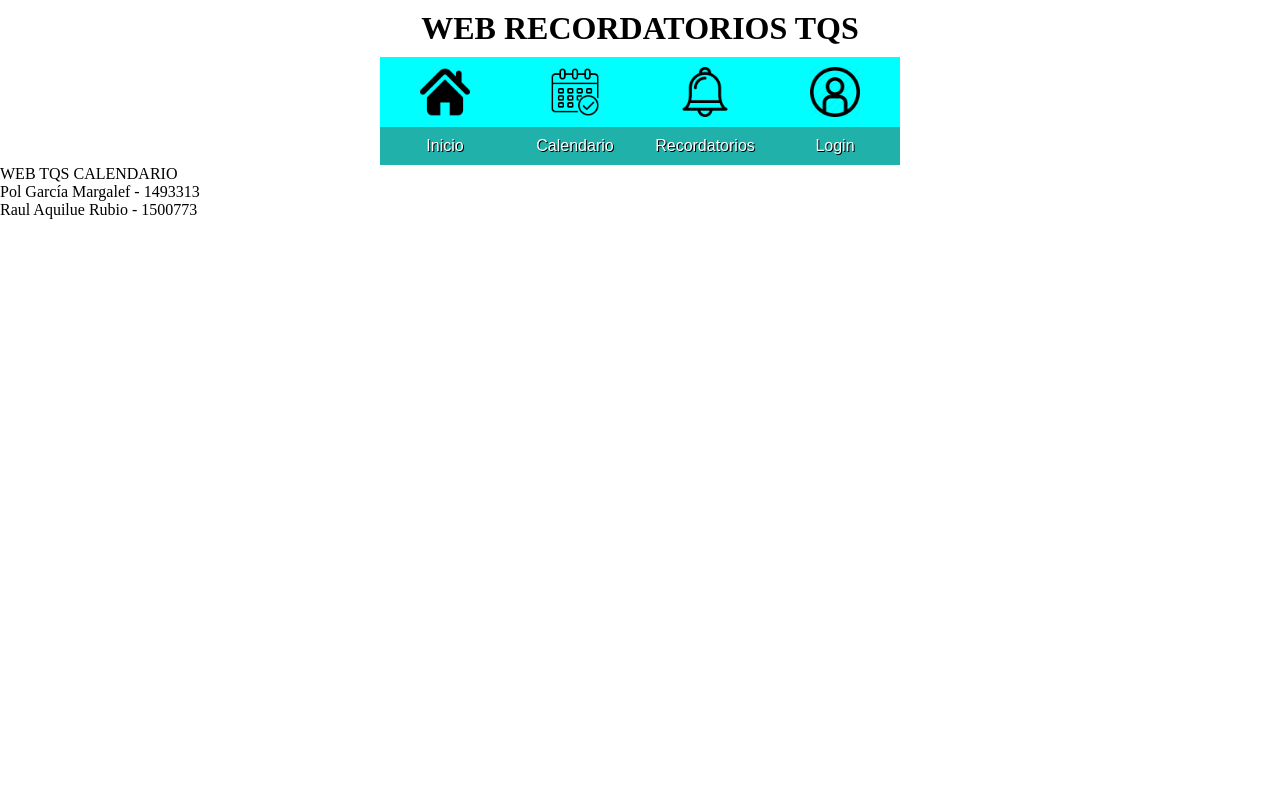
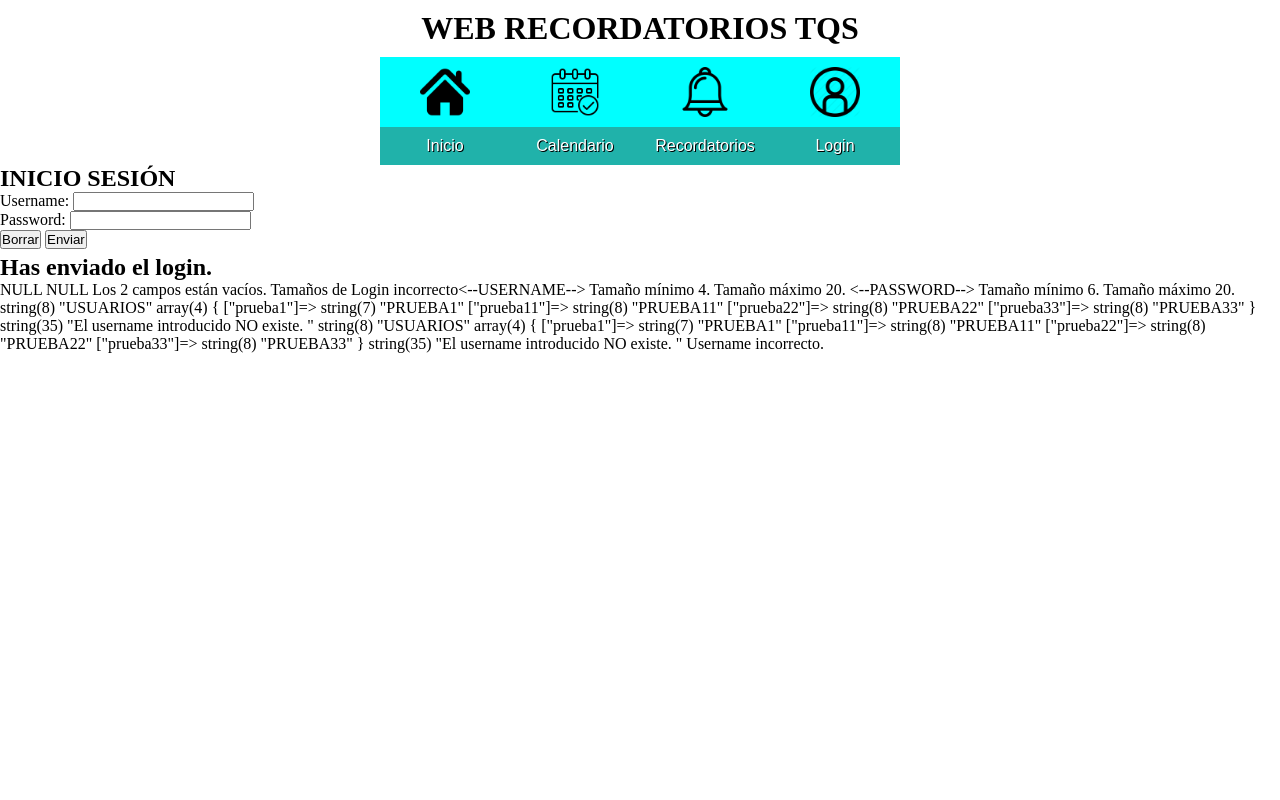
Before and after one commit to raular250/tqscalendario, a PHP site: page /index.php?accio=enviarLogin in a window 1280 px wide. Run offline with PHP 8.4, Linux system fonts and the light colour scheme; data that the repository does not hold is empty.

Commit message:
TDD Login + MockObject

```diff
--- /dev/null
+++ b/controlador/controlador_EnviarLogin.php
@@ -0,0 +1,27 @@
+<?php
+
+//connexio a la base de dades
+require_once __DIR__.'/../model/model_connectDB.php';
+$connexio=connectDB();
+require_once __DIR__.'/../controlador/controlador_PaginaLogin.php';
+
+require_once __DIR__.'/../vista/vista_cabecera.php';
+require_once __DIR__.'/../vista/vista_EnviarLogin.php';
+
+$username=$_POST['usernameLogin'];
+$password=$_POST['passwordLogin'];
+
+var_dump($username);
+var_dump($password);
+
+//DUDA RAUL
+//ENLAZAR $USERNAME Y PASSWORD CON LAS FUNCIONES DE LOS TEST
+CheckUserEmpty($username,$password);
+CheckSizeUserPass($username,$password);
+CheckUsername($username);
+CheckUsernamePassword($username,$password);
+
+
+
+
+?>
--- a/controlador/controlador_PaginaLogin.php
+++ b/controlador/controlador_PaginaLogin.php
@@ -2,9 +2,10 @@
 
 //connexio a la base de dades
 require_once __DIR__.'/../model/model_connectDB.php';
+require_once __DIR__.'/../model/model_paginaLogin.php';
 $connexio=connectDB();
-require_once __DIR__.'/../vista/vista_cabecera.php';
-require_once __DIR__.'/../vista/vista_PaginaLogin.php';
+
+
 
 class Usuario {
     public $user;
@@ -31,17 +32,111 @@ class Usuario {
 
 
 }
+// COOKIES // SESSIONES
+// $usuario=new Usuario('raul','123'); //en la sesion[USER]
+// if(isset($usuario)){
+//     echo $usuario->getUser();
+// }
 
-$usuario=new Usuario('raul','123'); //en la sesion[USER]
-if(isset($usuario)){
-    echo $usuario->getUser();
+function CheckUsername($username){
+    $users=getUserBDMock();
+
+    if(array_key_exists($username,($users))){
+        var_dump("El username introducido SÍ existe. ");
+        return True;
+    }
+    else{
+        var_dump("El username introducido NO existe. ");
+        return False;
+    }
+
+    // if(in_array($username, key($users))){ //encuentra el $username introducido en la lista de usernames que ya existen en el MockObject
+    //     echo("El username introducido sí existe. ");
+    //     return True;
+    // }
+    // else{
+    //     echo("El username introducido no existe. ");
+    //     return False;
+    // }
 
 }
 
-function checkUser($username,$password){
+function CheckUsernamePassword($username,$password){
+    $passwordsBDMock=getPasswordUserBDMock();
+    if(CheckUsername($username)){
+        $users=getUserBDMock();
+        if($password == $passwordsBDMock){
+            echo("Login con contraseña maestra correcto. ");
+            return True;
+        }
+        else if($password==$users[$username]){
+            echo("Login con usuario contraseña correcto. ");
+            return True;
+        }
+        else{
+            echo("Username correcto, password incorrecto. ");
+            return False; //username correcto, password incorrecto
+        }
+    }
+    else{
+        echo("Username incorrecto.");
+        return False; //username incorrecto
+        }
+}
 
+
+
+function CheckUserEmpty($username,$password){
+
+    if($username=='' || $password ==''){
+        if($username=='' && $password ==''){
+            echo("Los 2 campos están vacíos. ");
+            return False; //los 2 campos vacíos
+        }
+        else if($username==''){
+            echo("El campo username está vacío. ");
+            return False; //username vacío
+        }
+        else if($password==''){
+            echo("El campo password está vacío. ");
+            return False; //password vacío
+        }
+    }
+    else{
+        echo("Los campos no están vacíos. ");
+        return True; //campos llenos
+    }
+
+}
+
+function CheckSizeUserPass($username,$password){
+    if(strlen($username)>=4 && strlen($username)<=20){
+        if(strlen($password)>=6 && strlen($password)<=20){
+            echo("Tamaños de Login correctos. ");
+            return True; //login con tamaños correctos
+        }
+    }
+    else{
+        echo("Tamaños de Login incorrecto");
+        echo("<--USERNAME--> Tamaño mínimo 4. Tamaño máximo 20. ");
+        echo("<--PASSWORD--> Tamaño mínimo 6. Tamaño máximo 20. ");
+        return False; //login con tamaños incorrectos
+    }
+
+
+
+function insertNewUser($username,$password){
+    //cómo hago la estructura de $users
+    //es decir, a qué atributo de qué classe le meto un usuario nuevo
+    //tengo que hacer una variable global que sea el dict() de de $users con llave y valor??
+
+}
 
 }
 
 
+require_once __DIR__.'/../vista/vista_cabecera.php';
+require_once __DIR__.'/../vista/vista_PaginaLogin.php';
+
+
 ?>
--- a/index.php
+++ b/index.php
@@ -24,6 +24,10 @@ switch($accio) {
         require __DIR__ . '/recurso_PaginaLogin.php';
         break;
 
+    case 'enviarLogin':
+        require __DIR__ . '/recurso_EnviarLogin.php';
+        break;
+
 
 
 
--- /dev/null
+++ b/model/model_paginaLogin.php
@@ -0,0 +1,46 @@
+<?php
+require_once __DIR__ .'/../controlador/controlador_PaginaLogin.php';
+
+function getUserBD($connexio,$username){ //En la base de datos
+    try{
+        $consultaUser=$connexio->prepare("SELECT user FROM usuarios WHERE user = '$username' ");
+        $consultaUser->execute();
+        $resultatUser=$consultaUser->fetchAll(PDO::FETCH_ASSOC);
+
+        return $resultatUser;
+    }catch (PDOException $e){
+        echo "ERROR: " . $e->getMessage();
+    }
+    $connexio=null;
+
+}
+
+
+
+function getUserBDMock(){
+   //[llave,valor] de usuarios creados
+//    $users= array(
+//         'prueba1'  => 'PRUEBA1',
+//         'prueba11'  => 'PRUEBA11',
+//         'prueba22'  => 'PRUEBA22',
+//         'prueba33'  => 'PRUEBA33',
+//     );
+    $users=[
+        'prueba1'  => 'PRUEBA1',
+        'prueba11'  => 'PRUEBA11',
+        'prueba22'  => 'PRUEBA22',
+        'prueba33'  => 'PRUEBA33',
+    ];
+
+    var_dump("USUARIOS", $users);
+    return $users;
+}
+
+function getPasswordUserBDMock(){ //le pasamos le usuario para ver su contraseña, hay que hacerlo dinámico con un diccionario
+    //devuelve la contraseña del usuario
+    $password='llaveMaestra';
+    return $password;
+}
+
+
+?>
--- /dev/null
+++ b/recurso_EnviarLogin.php
@@ -0,0 +1,14 @@
+<!DOCTYPE html>
+<html>
+
+<body>
+
+<?php
+
+require_once __DIR__ .'/controlador/controlador_EnviarLogin.php';
+
+?>
+
+</body>
+
+</html>
--- /dev/null
+++ b/vista/vista_EnviarLogin.php
@@ -0,0 +1,5 @@
+
+
+<body>
+<h2>Has enviado el login.</h2>
+</body>
--- a/vista/vista_PaginaLogin.php
+++ b/vista/vista_PaginaLogin.php
@@ -2,9 +2,9 @@
 
     <h2 class="titulo">INICIO SESIÓN</h2>
 
-    <form class="formulario" method="post" target="_self" action="index.php?accio=iniciar-sessio">
-        <a>Username: <input type="text" name="username" maxlength="20" required><br /></a>
-        <a>Password: <input type="password" name="passwordInici" minlength="6" maxlength="30" required/><br /></a>
+    <form class="formulario" method="post" target="_self" action="index.php?accio=enviarLogin">
+        <a>Username: <input type="text" name="usernameLogin" minlength="4" maxlength="20" required><br /></a>
+        <a>Password: <input type="password" name="passwordLogin" minlength="6" maxlength="20" required/><br /></a>
 
         <a><input type="reset" value="Borrar" style="margin-bottom: 5px;"></a>
         <a><input type="submit" value="Enviar"></a>
```
Also changed, not shown: tests/controlador/controlador_PaginaLoginTest.php (+29 -5 lines), 1 other file.
